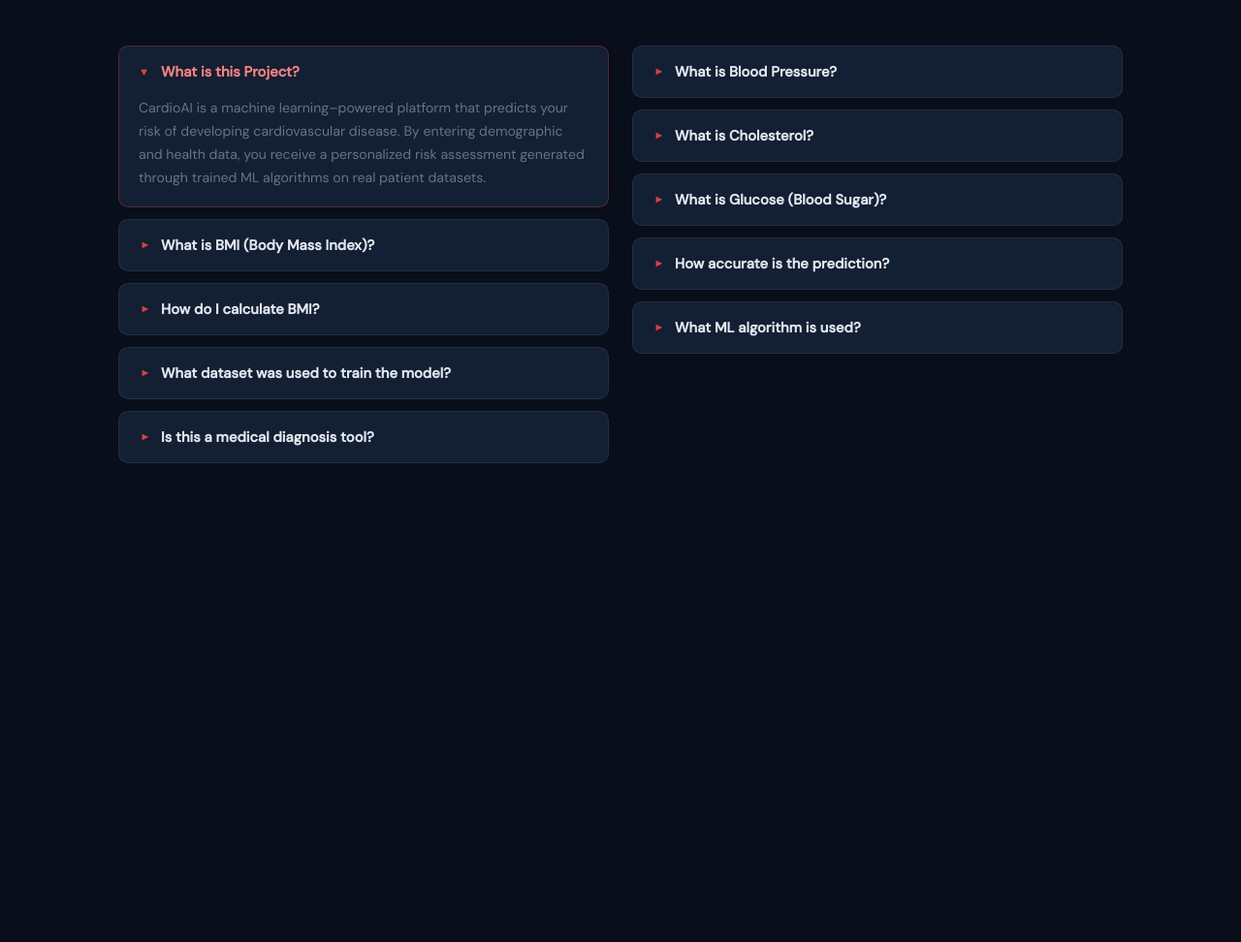
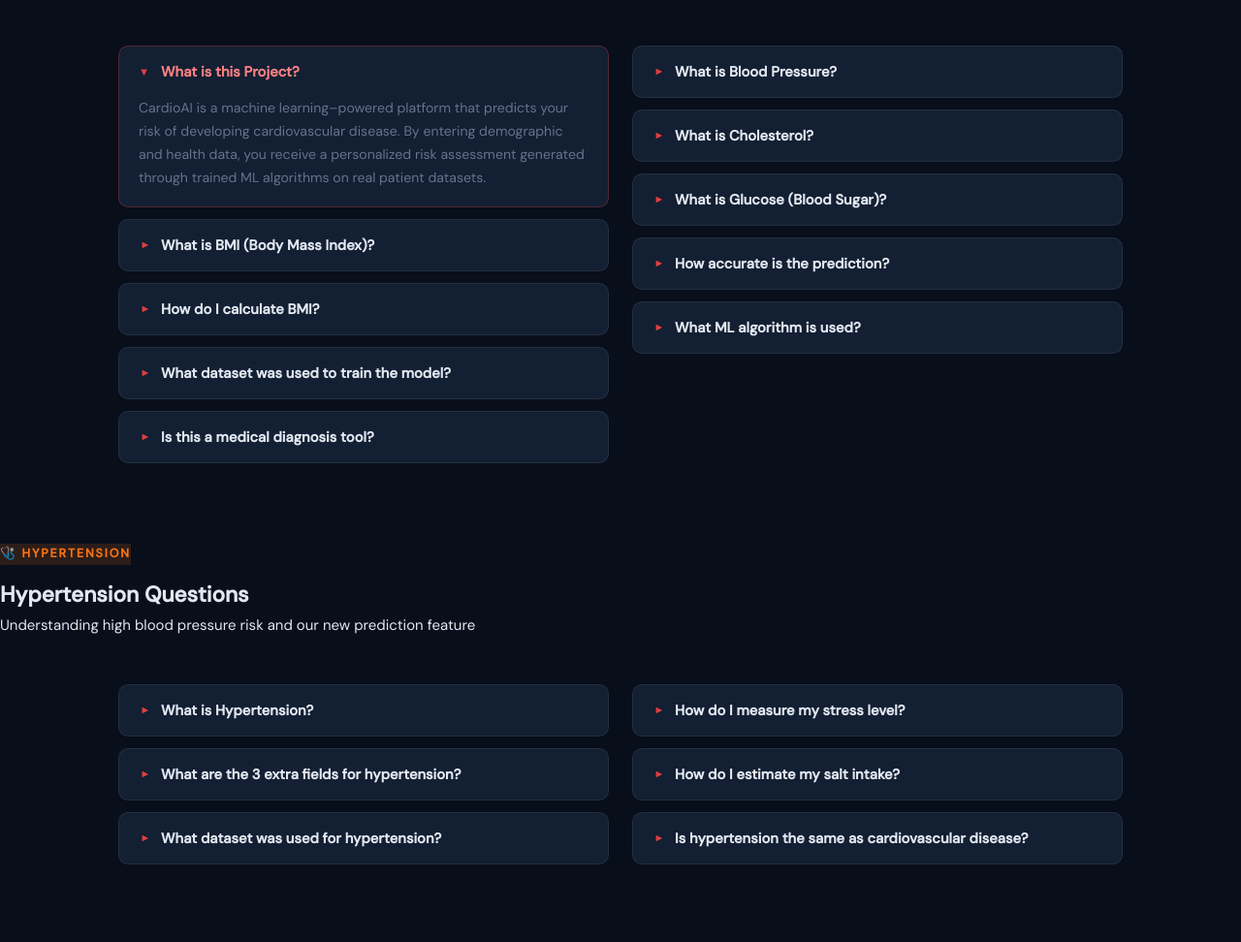
Before and after one commit to yakew7/Cardiovascular-disease-prediction, a Flask app: page /faq in a window 1280 px wide. Shown: the part 320-1292 px from the top of the page at 97% size. Before the commit the page ends 798 px from the top, so only its background shows below. Run offline with Flask 3, Linux system fonts and the light colour scheme.

Commit message:
Added Hypertension FAQ

```diff
--- a/templates/Faq.html
+++ b/templates/Faq.html
@@ -137,9 +137,81 @@
       </div>
     </div>
   </div>
-</section>
 
-<script>
+  <!-- Hypertension FAQ Section -->
+  <div class="faq-hyper-header">
+    <div class="faq-badge" style="background:rgba(249,115,22,0.15);color:#f97316;border-color:rgba(249,115,22,0.3)">🩺 Hypertension</div>
+    <h2>Hypertension Questions</h2>
+    <p>Understanding high blood pressure risk and our new prediction feature</p>
+  </div>
+  <div class="faq-container">
+    <div class="faq-col">
+      <div class="faq-item">
+        <button class="faq-q" onclick="toggleFaq(this)">
+          <span class="faq-arrow">▼</span>
+          What is Hypertension?
+        </button>
+        <div class="faq-a">
+          <p>Hypertension (high blood pressure) is a condition where the force of blood against your artery walls is consistently too high — typically defined as a systolic pressure ≥130 mmHg or diastolic ≥80 mmHg (AHA guidelines). It's called the "silent killer" because it usually has no symptoms but significantly raises the risk of heart disease, stroke, and kidney damage.</p>
+        </div>
+      </div>
+      <div class="faq-item">
+        <button class="faq-q" onclick="toggleFaq(this)">
+          <span class="faq-arrow">▼</span>
+          What are the 3 extra fields for hypertension?
+        </button>
+        <div class="faq-a">
+          <p>Beyond the standard cardiovascular fields, our hypertension assessment asks for three additional inputs:</p>
+          <p><strong>Family History:</strong> Whether parents or siblings have hypertension — this roughly doubles your genetic risk.<br>
+          <strong>Stress Level (1–9):</strong> Chronic stress keeps cortisol elevated, raising blood pressure over time.<br>
+          <strong>Salt Intake:</strong> Sodium causes water retention which increases blood volume and pressure. WHO recommends &lt;5 g/day.</p>
+        </div>
+      </div>
+      <div class="faq-item">
+        <button class="faq-q" onclick="toggleFaq(this)">
+          <span class="faq-arrow">▼</span>
+          What dataset was used for hypertension?
+        </button>
+        <div class="faq-a">
+          <p>The hypertension model uses the <strong>Hypertension Risk Prediction Dataset</strong> from Kaggle (ankushpanday1), containing approximately 175,000 records from patients across 175 countries. It includes 23 features such as BMI, blood pressure, cholesterol, stress level, salt intake, family history, glucose, alcohol, smoking, and physical activity. Target variable: <code>Hypertension</code> (High / Low).</p>
+        </div>
+      </div>
+    </div>
+    <div class="faq-col">
+      <div class="faq-item">
+        <button class="faq-q" onclick="toggleFaq(this)">
+          <span class="faq-arrow">▼</span>
+          How do I measure my stress level?
+        </button>
+        <div class="faq-a">
+          <p>On a scale of 1–9, rate how stressed you feel on an average day. Think about work pressure, sleep quality, anxiety, and daily worries. As a guide: <strong>1–3</strong> = generally calm, minimal daily stress; <strong>4–6</strong> = moderate stress, occasional difficult days; <strong>7–9</strong> = frequently overwhelmed, poor sleep, constant pressure. Be honest — chronic mild stress often goes underestimated.</p>
+        </div>
+      </div>
+      <div class="faq-item">
+        <button class="faq-q" onclick="toggleFaq(this)">
+          <span class="faq-arrow">▼</span>
+          How do I estimate my salt intake?
+        </button>
+        <div class="faq-a">
+          <p>Salt intake is hard to measure precisely, but here's a practical guide:</p>
+          <p><strong>Low (&lt;5 g/day):</strong> Mostly home-cooked meals, rarely add salt, minimal processed food.<br>
+          <strong>Moderate (5–10 g/day):</strong> Mix of home-cooked and processed/restaurant food, occasional salt added.<br>
+          <strong>High (10–15 g/day):</strong> Frequent restaurant meals, regular processed food (chips, instant noodles, pickles), regularly salt food at the table.</p>
+        </div>
+      </div>
+      <div class="faq-item">
+        <button class="faq-q" onclick="toggleFaq(this)">
+          <span class="faq-arrow">▼</span>
+          Is hypertension the same as cardiovascular disease?
+        </button>
+        <div class="faq-a">
+          <p>Not exactly, but they're deeply linked. Hypertension (high blood pressure) is a major <em>risk factor</em> for cardiovascular disease — it damages artery walls over time, leading to atherosclerosis, heart attack, and stroke. Our app now predicts both independently, which together give you a more complete picture of your heart health. Many people with cardiovascular disease also have hypertension, and vice versa.</p>
+        </div>
+      </div>
+    </div>
+  </div>
+
+  <script>
 function toggleFaq(btn) {
   const item = btn.parentElement;
   const isOpen = item.classList.contains('open');
```
